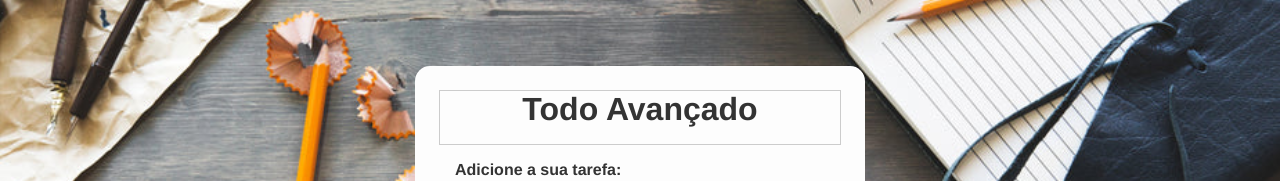
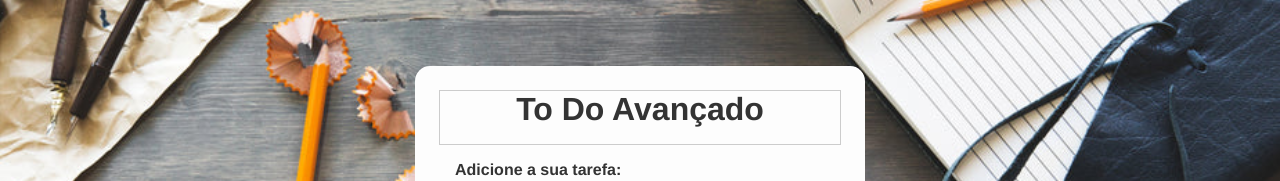
Before and after one commit to EuLucasMoura/To-Do-List-App---HTML-CSS-and-JavaScript, a plain HTML site: page ToDoProject/index.html in a window 1280 px wide. Shown: the top 181 px of the page. Drawn offline with Linux system fonts and the light colour scheme.

Commit message:
Update index.html

```diff
--- a/ToDoProject/index.html
+++ b/ToDoProject/index.html
@@ -19,7 +19,7 @@
 
     <div class="todo-container">
         <header>
-            <h1>Todo Avançado</h1>
+            <h1>To Do Avançado</h1>
 
         </header>
         <form id="todo-form">
```
